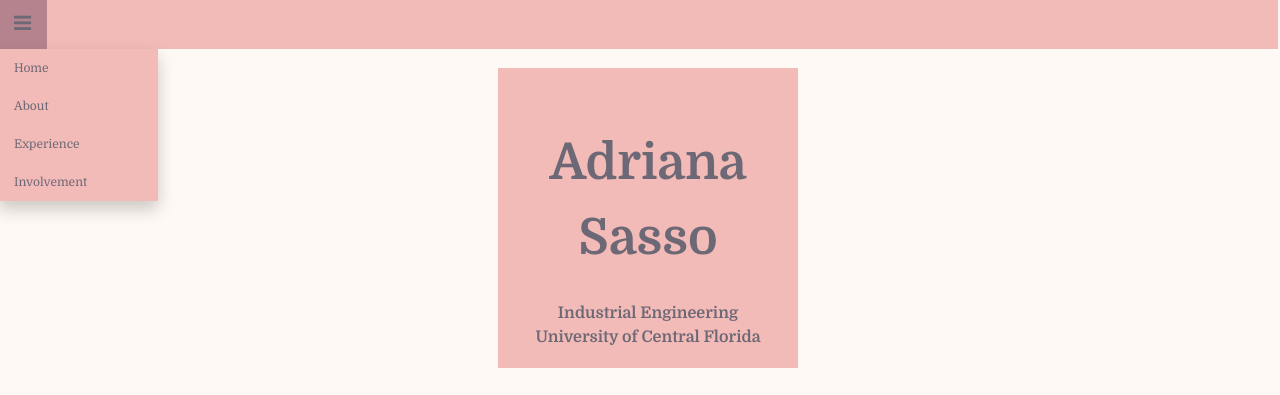
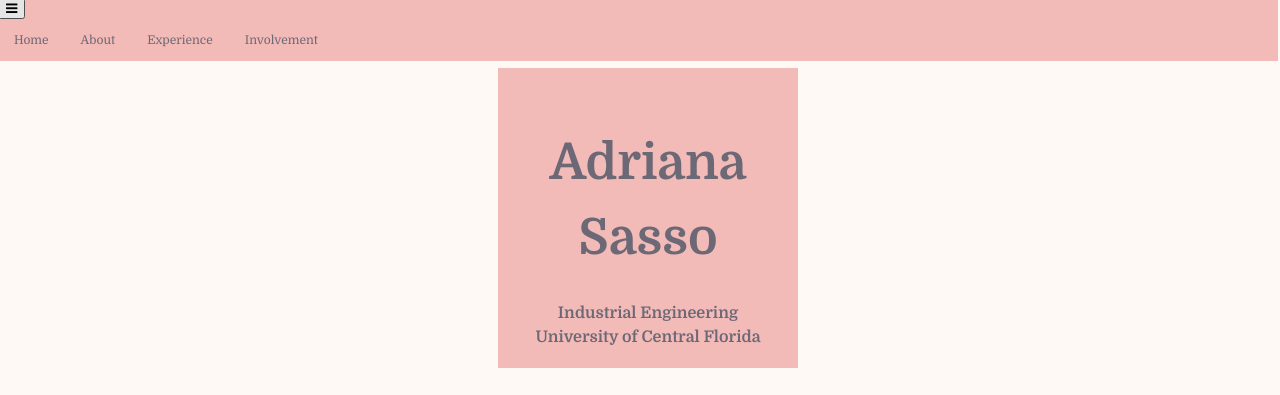
Before and after one commit to adrisasso/adrisasso.github.io, a plain HTML site: page index.html in a window 1280 px wide. Shown: the top 395 px of the page. Drawn offline with Linux system fonts and the light colour scheme.

Commit message:
Add files via upload

```diff
--- a/css/main.css
+++ b/css/main.css
@@ -1,5 +1,5 @@
 h1, h2, h3, h4, h5, h6 {
-    font-weight: 700;
+    font-weight: 600;
     color: #6D6875;
     line-height: 1.5;
     text-align: center;
@@ -70,57 +70,19 @@
     margin: -10px;
 }
 
-.dropdown {
-  float: left;
-  overflow: hidden;
+.navbar a {
+    float: left;
+    display: inline-block;
+    text-align: center;
+    padding: 14px 16px;
+    text-decoration: none;
+    font-family: 'Domine', Helvetica, serif;
+    font-size: 12px;
+    color: #6D6875;
 }
 
-.button {
-  font-size: 20px;
-  border: none;
-  outline: none;
-  color: #6D6875;
-  padding: 14px 16px;
-  background-color: inherit;
-  font-family: inherit;
-  margin: 0;
-}
-
-.dropdown:hover{
+.navbar a:hover {
   background-color: #b5838d;
-}
-
-.dropdown-content {
-  display: none;
-  position: fixed;
-  background-color: #f3bbb8;
-  min-width: 160px;
-  box-shadow: 0px 8px 16px 0px rgba(0,0,0,0.2);
-  z-index: 1;
-}
-
-.dropdown-content a {
-	color: inherit;
-	text-decoration: none;
-    font-family: 'Domine', Helvetica, serif;
-    font-size: 12px;
-}
-
-.dropdown-content a {
-  float: none;
-  color: #6D6875;
-  padding: 12px 16px;
-  text-decoration: none;
-  display: block;
-  text-align: left;
-}
-
-.dropdown-content a:hover {
-  background-color: #b5838d;
-}
-
-.dropdown:hover .dropdown-content {
-  display: block;
 }
 
 #landing {
```
